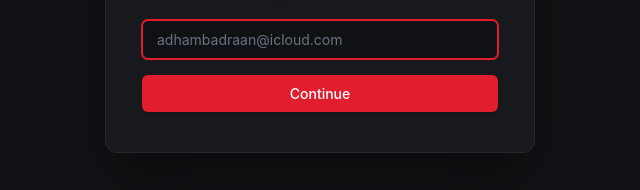
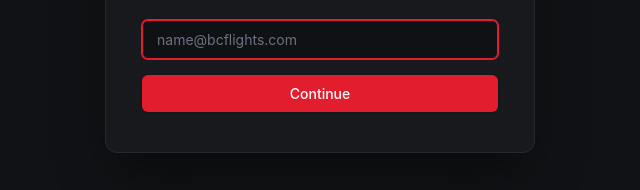
Before and after one commit to Adhambadrun/SpicyTool, a plain HTML site: page frontend/index.html in a window 1280 px wide. Shown: the part 421-611 px from the top of the page, 320-960 px from the left. Drawn offline with Linux system fonts and the light colour scheme; no server answers.

Commit message:
login: placeholder shows name@bcflights.com as the example
The owner's real address no longer appears on the login screen; the
generic example is displayed instead. Sign-in remains restricted to the
two owner emails + PIN (server-side, unchanged).

Co-authored-by: arena-agent <297053741+arena-agent@users.noreply.github.com>

```diff
--- a/frontend/index.html
+++ b/frontend/index.html
@@ -631,7 +631,7 @@
       <form class="lg-form" id="login-email-form" data-purpose="login-form" novalidate>
         <div>
           <label class="sr-only" for="login-email">Email address</label>
-          <input id="login-email" name="email" type="email" class="lg-input" placeholder="adhambadraan@icloud.com" autocomplete="email" required>
+          <input id="login-email" name="email" type="email" class="lg-input" placeholder="name@bcflights.com" autocomplete="email" required>
         </div>
         <div class="lg-err" id="login-err" hidden></div>
         <button type="submit" class="lg-submit" id="btn-send-otp">Continue</button>
```
